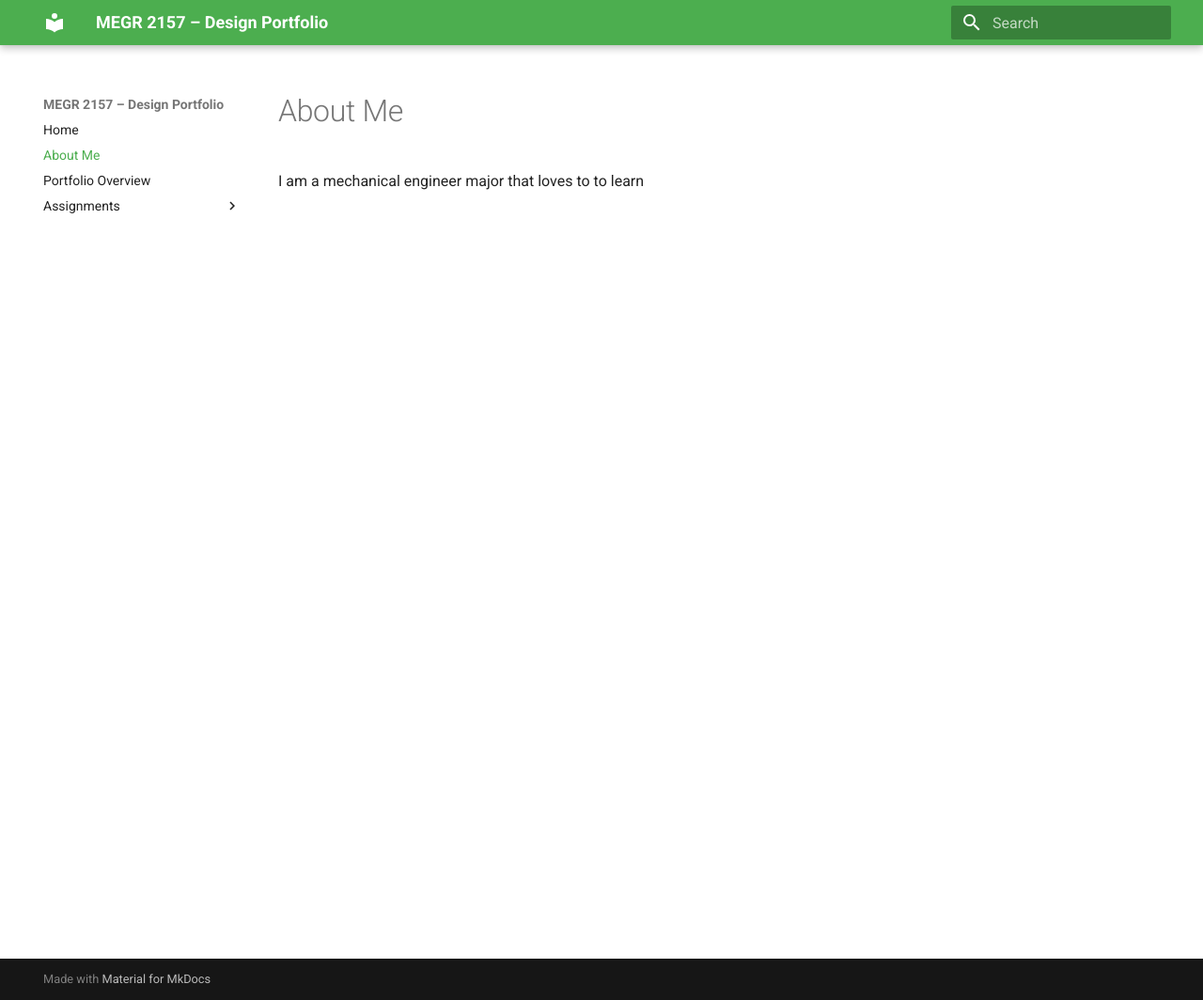
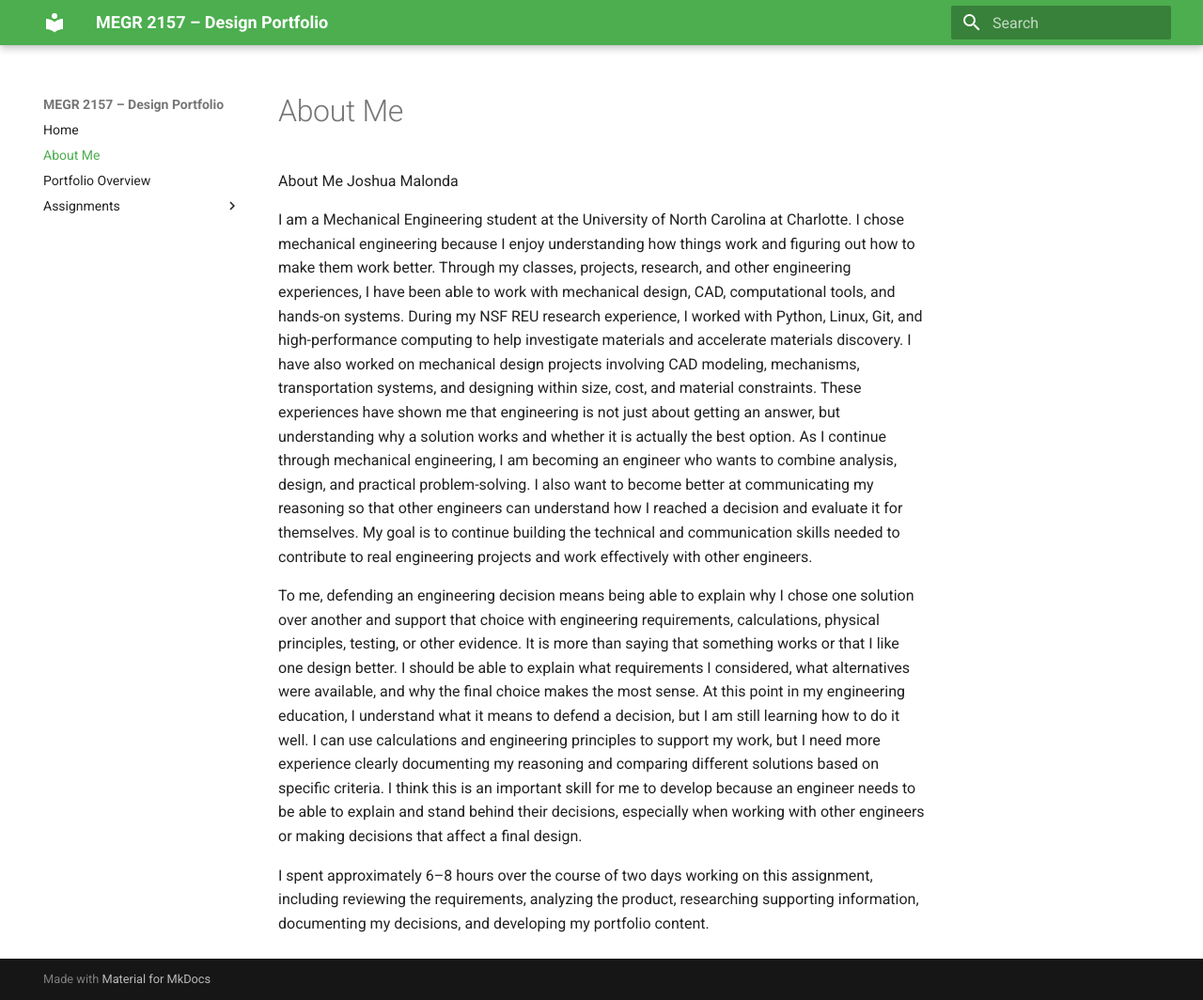
Before and after one commit to jmalonda12/joshs-megr2156-portfolio, an MkDocs documentation site: the page built from docs/aboutme/index.md, in a window 1280 px wide and 1064 px high. Shown: the whole window at 94% size. Built offline with MkDocs 1.6.1 and Material for MkDocs 9.7.7, drawn with Linux system fonts in a browser that asks for light colours.

Commit message:
Revise 'About Me' section with detailed background
Expanded personal introduction and detailed engineering experiences, emphasizing skills in mechanical design, communication, and decision-making in engineering.

```diff
--- a/docs/aboutme/index.md
+++ b/docs/aboutme/index.md
@@ -1,2 +1,12 @@
-#About Me
-I am a mechanical engineer major that loves to to learn
+About Me
+Joshua Malonda
+
+I am a Mechanical Engineering student at the University of North Carolina at Charlotte. I chose mechanical engineering because I enjoy understanding how things work and figuring out how to make them work better. Through my classes, projects, research, and other engineering experiences, I have been able to work with mechanical design, CAD, computational tools, and hands-on systems. During my NSF REU research experience, I worked with Python, Linux, Git, and high-performance computing to help investigate materials and accelerate materials discovery. I have also worked on mechanical design projects involving CAD modeling, mechanisms, transportation systems, and designing within size, cost, and material constraints. These experiences have shown me that engineering is not just about getting an answer, but understanding why a solution works and whether it is actually the best option. As I continue through mechanical engineering, I am becoming an engineer who wants to combine analysis, design, and practical problem-solving. I also want to become better at communicating my reasoning so that other engineers can understand how I reached a decision and evaluate it for themselves. My goal is to continue building the technical and communication skills needed to contribute to real engineering projects and work effectively with other engineers.
+
+
+
+To me, defending an engineering decision means being able to explain why I chose one solution over another and support that choice with engineering requirements, calculations, physical principles, testing, or other evidence. It is more than saying that something works or that I like one design better. I should be able to explain what requirements I considered, what alternatives were available, and why the final choice makes the most sense. At this point in my engineering education, I understand what it means to defend a decision, but I am still learning how to do it well. I can use calculations and engineering principles to support my work, but I need more experience clearly documenting my reasoning and comparing different solutions based on specific criteria. I think this is an important skill for me to develop because an engineer needs to be able to explain and stand behind their decisions, especially when working with other engineers or making decisions that affect a final design.
+
+
+
+I spent approximately 6–8 hours over the course of two days working on this assignment, including reviewing the requirements, analyzing the product, researching supporting information, documenting my decisions, and developing my portfolio content.
```
